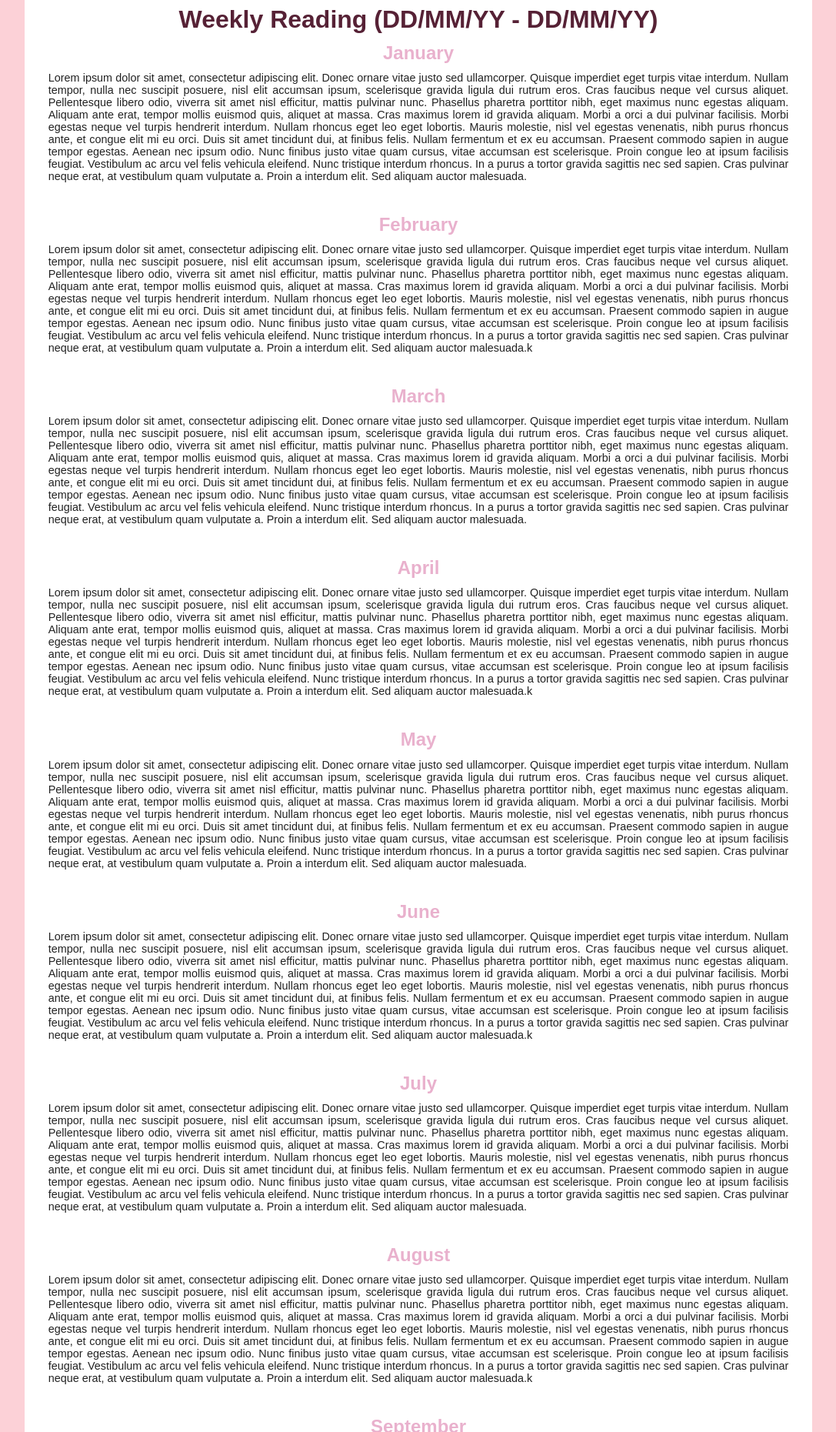
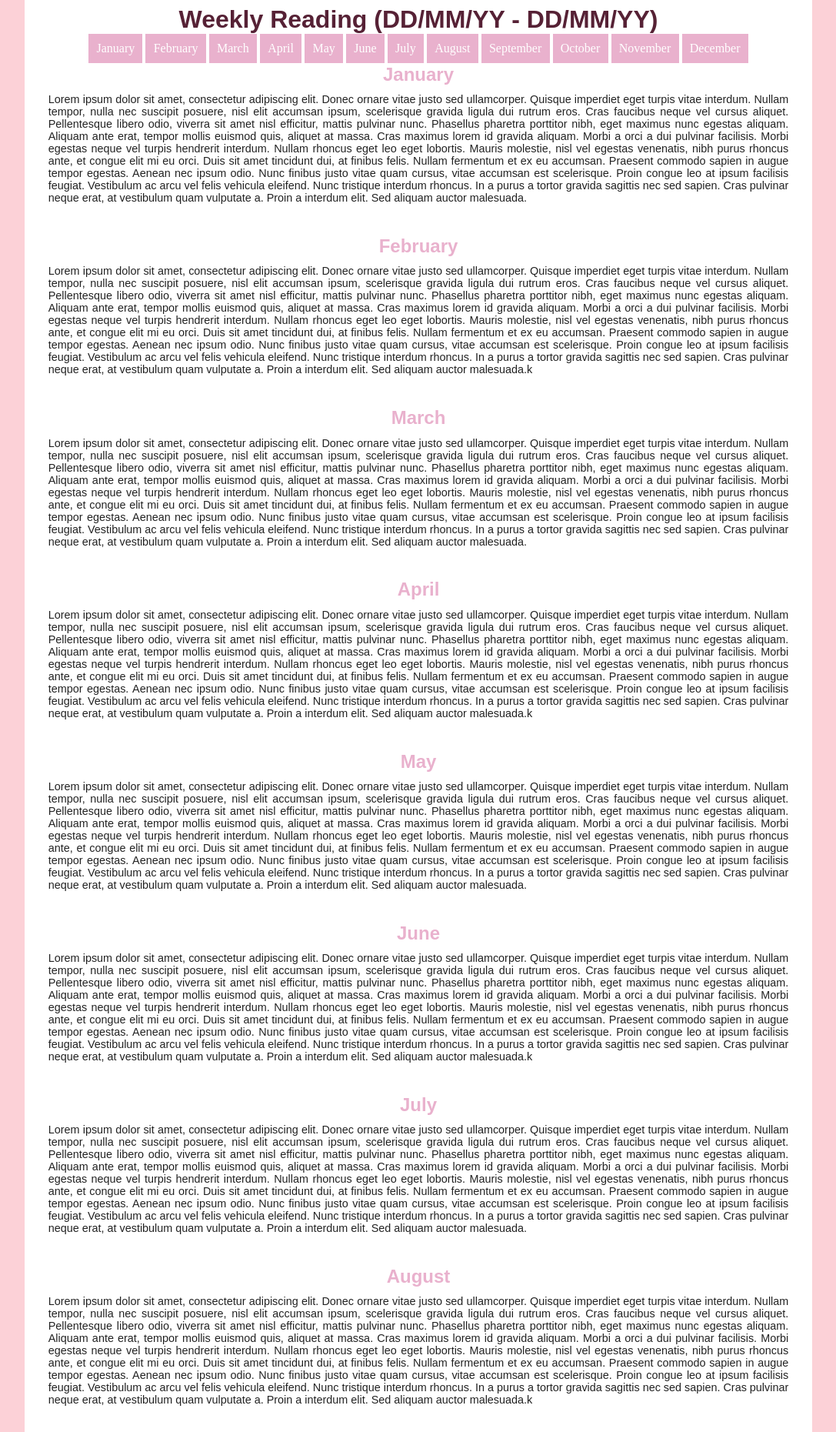
Before and after one commit to blossomcup/blossomcup.github.io, a plain HTML site: page index.html in a window 1280 px wide. Shown: the part 499-2360 px from the top of the page at 77% size, without its empty margins (96-1183 px from the left). Drawn offline with Linux system fonts and the light colour scheme; a web font is replaced by a local one.

Commit message:
Update index.html

```diff
--- a/index.html
+++ b/index.html
@@ -53,16 +53,22 @@
           color: #ffffff;
         }
 
+        a.month{
+          color:#ffffff;
+          padding: 1%;
+          margin-top: 1%;
+        }
+
         a.about, a.reading{
           color: #ffffff;
           padding: 1%;
           margin: 1%;
         }
-        a.about:link, a.about:visited, a.reading:link, a.reading:visited{
+        a.about:link, a.about:visited, a.reading:link, a.reading:visited, a.month:link, a.month:visited{
           text-decoration: none;
           background-color: #e9b1cd;
         }
-        a.about:hover, a.about:active, a.reading:hover, a.reading:active{
+        a.about:hover, a.about:active, a.reading:hover, a.reading:active, a.month:hover, a.month:active{
           text-decoration: underline;
           background-color: #562135;
         }
@@ -74,8 +80,9 @@
           background-color: #ffffff;
         }
 
-        div.about, div.reading{
+        div.about, div.reading, div.jump{
           padding-top: 1%;
+          text-align:center;
         }
 
         h2, h3{
@@ -127,17 +134,21 @@
           color: #ffffff;
         }
 
+        a.month{
+          color:#ffffff;
+          padding: 0%;
+        }
         a.about, a.reading{
           color: #ffffff;
           width: 50%;
           padding: 2% 10%;
           margin-top: 10%;
         }
-        a.about:link, a.about:visited, a.reading:link, a.reading:visited{
+        a.about:link, a.about:visited, a.reading:link, a.reading:visited, a.month:link, a.month:visited{
           text-decoration: none;
           background-color: #e9b1cd;
         }
-        a.about:hover, a.about:active, a.reading:hover, a.reading:active{
+        a.about:hover, a.about:active, a.reading:hover, a.reading:active, a.month:hover, a.month:active{
           text-decoration: underline;
           background-color: #562135;
         }
@@ -149,8 +160,9 @@
           background-color: #ffffff;
         }
 
-        div.about, div.reading{
+        div.about, div.reading, div.month{
           padding-top: 1%;
+          text-align:center;
         }
 
         h2, h3{
@@ -207,29 +219,56 @@
           <h3>Weekly Reading (DD/MM/YY - DD/MM/YY)</h3>
         </div>
 
+        <div class = "jump" onselectstart = "return false">
+          <a class = "month" href = "#jan">January</a>
+          <a class = "month" href = "#feb">February</a>
+          <a class = "month" href = "#mar">March</a>
+          <a class = "month" href = "#apr">April</a>
+          <a class = "month" href = "#may">May</a>
+          <a class = "month" href = "#jun">June</a>
+          <a class = "month" href = "#jul">July</a>
+          <a class = "month" href = "#aug">August</a>
+          <a class = "month" href = "#sept">September</a>
+          <a class = "month" href = "#oct">October</a>
+          <a class = "month" href = "#nov">November</a>
+          <a class = "month" href = "#dec">December</a>
+        </div>
+
         <div class = "r_list">
+          <a name="jan">
           <p class = "month" onselectstart="return false">January</p>
           <p class = "read">  Lorem ipsum dolor sit amet, consectetur adipiscing elit. Donec ornare vitae justo sed ullamcorper. Quisque imperdiet eget turpis vitae interdum. Nullam tempor, nulla nec suscipit posuere, nisl elit accumsan ipsum, scelerisque gravida ligula dui rutrum eros. Cras faucibus neque vel cursus aliquet. Pellentesque libero odio, viverra sit amet nisl efficitur, mattis pulvinar nunc. Phasellus pharetra porttitor nibh, eget maximus nunc egestas aliquam. Aliquam ante erat, tempor mollis euismod quis, aliquet at massa. Cras maximus lorem id gravida aliquam. Morbi a orci a dui pulvinar facilisis. Morbi egestas neque vel turpis hendrerit interdum. Nullam rhoncus eget leo eget lobortis. Mauris molestie, nisl vel egestas venenatis, nibh purus rhoncus ante, et congue elit mi eu orci. Duis sit amet tincidunt dui, at finibus felis. Nullam fermentum et ex eu accumsan. Praesent commodo sapien in augue tempor egestas. Aenean nec ipsum odio. Nunc finibus justo vitae quam cursus, vitae accumsan est scelerisque. Proin congue leo at ipsum facilisis feugiat. Vestibulum ac arcu vel felis vehicula eleifend. Nunc tristique interdum rhoncus. In a purus a tortor gravida sagittis nec sed sapien. Cras pulvinar neque erat, at vestibulum quam vulputate a. Proin a interdum elit. Sed aliquam auctor malesuada.</p>
+          <a name="feb">
           <p class = "month" onselectstart="return false">February</p>
           <p class ="read"> Lorem ipsum dolor sit amet, consectetur adipiscing elit. Donec ornare vitae justo sed ullamcorper. Quisque imperdiet eget turpis vitae interdum. Nullam tempor, nulla nec suscipit posuere, nisl elit accumsan ipsum, scelerisque gravida ligula dui rutrum eros. Cras faucibus neque vel cursus aliquet. Pellentesque libero odio, viverra sit amet nisl efficitur, mattis pulvinar nunc. Phasellus pharetra porttitor nibh, eget maximus nunc egestas aliquam. Aliquam ante erat, tempor mollis euismod quis, aliquet at massa. Cras maximus lorem id gravida aliquam. Morbi a orci a dui pulvinar facilisis. Morbi egestas neque vel turpis hendrerit interdum. Nullam rhoncus eget leo eget lobortis. Mauris molestie, nisl vel egestas venenatis, nibh purus rhoncus ante, et congue elit mi eu orci. Duis sit amet tincidunt dui, at finibus felis. Nullam fermentum et ex eu accumsan. Praesent commodo sapien in augue tempor egestas. Aenean nec ipsum odio. Nunc finibus justo vitae quam cursus, vitae accumsan est scelerisque. Proin congue leo at ipsum facilisis feugiat. Vestibulum ac arcu vel felis vehicula eleifend. Nunc tristique interdum rhoncus. In a purus a tortor gravida sagittis nec sed sapien. Cras pulvinar neque erat, at vestibulum quam vulputate a. Proin a interdum elit. Sed aliquam auctor malesuada.k</p>
+          <a name="mar">
           <p class = "month" onselectstart="return false">March</p>
           <p class = "read">  Lorem ipsum dolor sit amet, consectetur adipiscing elit. Donec ornare vitae justo sed ullamcorper. Quisque imperdiet eget turpis vitae interdum. Nullam tempor, nulla nec suscipit posuere, nisl elit accumsan ipsum, scelerisque gravida ligula dui rutrum eros. Cras faucibus neque vel cursus aliquet. Pellentesque libero odio, viverra sit amet nisl efficitur, mattis pulvinar nunc. Phasellus pharetra porttitor nibh, eget maximus nunc egestas aliquam. Aliquam ante erat, tempor mollis euismod quis, aliquet at massa. Cras maximus lorem id gravida aliquam. Morbi a orci a dui pulvinar facilisis. Morbi egestas neque vel turpis hendrerit interdum. Nullam rhoncus eget leo eget lobortis. Mauris molestie, nisl vel egestas venenatis, nibh purus rhoncus ante, et congue elit mi eu orci. Duis sit amet tincidunt dui, at finibus felis. Nullam fermentum et ex eu accumsan. Praesent commodo sapien in augue tempor egestas. Aenean nec ipsum odio. Nunc finibus justo vitae quam cursus, vitae accumsan est scelerisque. Proin congue leo at ipsum facilisis feugiat. Vestibulum ac arcu vel felis vehicula eleifend. Nunc tristique interdum rhoncus. In a purus a tortor gravida sagittis nec sed sapien. Cras pulvinar neque erat, at vestibulum quam vulputate a. Proin a interdum elit. Sed aliquam auctor malesuada.</p>
+          <a name="apr">
           <p class = "month" onselectstart="return false">April</p>
           <p class ="read"> Lorem ipsum dolor sit amet, consectetur adipiscing elit. Donec ornare vitae justo sed ullamcorper. Quisque imperdiet eget turpis vitae interdum. Nullam tempor, nulla nec suscipit posuere, nisl elit accumsan ipsum, scelerisque gravida ligula dui rutrum eros. Cras faucibus neque vel cursus aliquet. Pellentesque libero odio, viverra sit amet nisl efficitur, mattis pulvinar nunc. Phasellus pharetra porttitor nibh, eget maximus nunc egestas aliquam. Aliquam ante erat, tempor mollis euismod quis, aliquet at massa. Cras maximus lorem id gravida aliquam. Morbi a orci a dui pulvinar facilisis. Morbi egestas neque vel turpis hendrerit interdum. Nullam rhoncus eget leo eget lobortis. Mauris molestie, nisl vel egestas venenatis, nibh purus rhoncus ante, et congue elit mi eu orci. Duis sit amet tincidunt dui, at finibus felis. Nullam fermentum et ex eu accumsan. Praesent commodo sapien in augue tempor egestas. Aenean nec ipsum odio. Nunc finibus justo vitae quam cursus, vitae accumsan est scelerisque. Proin congue leo at ipsum facilisis feugiat. Vestibulum ac arcu vel felis vehicula eleifend. Nunc tristique interdum rhoncus. In a purus a tortor gravida sagittis nec sed sapien. Cras pulvinar neque erat, at vestibulum quam vulputate a. Proin a interdum elit. Sed aliquam auctor malesuada.k</p>
+          <a name="may">
           <p class = "month" onselectstart="return false">May</p>
           <p class = "read">  Lorem ipsum dolor sit amet, consectetur adipiscing elit. Donec ornare vitae justo sed ullamcorper. Quisque imperdiet eget turpis vitae interdum. Nullam tempor, nulla nec suscipit posuere, nisl elit accumsan ipsum, scelerisque gravida ligula dui rutrum eros. Cras faucibus neque vel cursus aliquet. Pellentesque libero odio, viverra sit amet nisl efficitur, mattis pulvinar nunc. Phasellus pharetra porttitor nibh, eget maximus nunc egestas aliquam. Aliquam ante erat, tempor mollis euismod quis, aliquet at massa. Cras maximus lorem id gravida aliquam. Morbi a orci a dui pulvinar facilisis. Morbi egestas neque vel turpis hendrerit interdum. Nullam rhoncus eget leo eget lobortis. Mauris molestie, nisl vel egestas venenatis, nibh purus rhoncus ante, et congue elit mi eu orci. Duis sit amet tincidunt dui, at finibus felis. Nullam fermentum et ex eu accumsan. Praesent commodo sapien in augue tempor egestas. Aenean nec ipsum odio. Nunc finibus justo vitae quam cursus, vitae accumsan est scelerisque. Proin congue leo at ipsum facilisis feugiat. Vestibulum ac arcu vel felis vehicula eleifend. Nunc tristique interdum rhoncus. In a purus a tortor gravida sagittis nec sed sapien. Cras pulvinar neque erat, at vestibulum quam vulputate a. Proin a interdum elit. Sed aliquam auctor malesuada.</p>
+          <a name="jun">
           <p class = "month" onselectstart="return false">June</p>
           <p class ="read"> Lorem ipsum dolor sit amet, consectetur adipiscing elit. Donec ornare vitae justo sed ullamcorper. Quisque imperdiet eget turpis vitae interdum. Nullam tempor, nulla nec suscipit posuere, nisl elit accumsan ipsum, scelerisque gravida ligula dui rutrum eros. Cras faucibus neque vel cursus aliquet. Pellentesque libero odio, viverra sit amet nisl efficitur, mattis pulvinar nunc. Phasellus pharetra porttitor nibh, eget maximus nunc egestas aliquam. Aliquam ante erat, tempor mollis euismod quis, aliquet at massa. Cras maximus lorem id gravida aliquam. Morbi a orci a dui pulvinar facilisis. Morbi egestas neque vel turpis hendrerit interdum. Nullam rhoncus eget leo eget lobortis. Mauris molestie, nisl vel egestas venenatis, nibh purus rhoncus ante, et congue elit mi eu orci. Duis sit amet tincidunt dui, at finibus felis. Nullam fermentum et ex eu accumsan. Praesent commodo sapien in augue tempor egestas. Aenean nec ipsum odio. Nunc finibus justo vitae quam cursus, vitae accumsan est scelerisque. Proin congue leo at ipsum facilisis feugiat. Vestibulum ac arcu vel felis vehicula eleifend. Nunc tristique interdum rhoncus. In a purus a tortor gravida sagittis nec sed sapien. Cras pulvinar neque erat, at vestibulum quam vulputate a. Proin a interdum elit. Sed aliquam auctor malesuada.k</p>
+          <a name="jul">
           <p class = "month" onselectstart="return false">July</p>
           <p class = "read">  Lorem ipsum dolor sit amet, consectetur adipiscing elit. Donec ornare vitae justo sed ullamcorper. Quisque imperdiet eget turpis vitae interdum. Nullam tempor, nulla nec suscipit posuere, nisl elit accumsan ipsum, scelerisque gravida ligula dui rutrum eros. Cras faucibus neque vel cursus aliquet. Pellentesque libero odio, viverra sit amet nisl efficitur, mattis pulvinar nunc. Phasellus pharetra porttitor nibh, eget maximus nunc egestas aliquam. Aliquam ante erat, tempor mollis euismod quis, aliquet at massa. Cras maximus lorem id gravida aliquam. Morbi a orci a dui pulvinar facilisis. Morbi egestas neque vel turpis hendrerit interdum. Nullam rhoncus eget leo eget lobortis. Mauris molestie, nisl vel egestas venenatis, nibh purus rhoncus ante, et congue elit mi eu orci. Duis sit amet tincidunt dui, at finibus felis. Nullam fermentum et ex eu accumsan. Praesent commodo sapien in augue tempor egestas. Aenean nec ipsum odio. Nunc finibus justo vitae quam cursus, vitae accumsan est scelerisque. Proin congue leo at ipsum facilisis feugiat. Vestibulum ac arcu vel felis vehicula eleifend. Nunc tristique interdum rhoncus. In a purus a tortor gravida sagittis nec sed sapien. Cras pulvinar neque erat, at vestibulum quam vulputate a. Proin a interdum elit. Sed aliquam auctor malesuada.</p>
+          <a name="aug">
           <p class = "month" onselectstart="return false">August</p>
           <p class ="read"> Lorem ipsum dolor sit amet, consectetur adipiscing elit. Donec ornare vitae justo sed ullamcorper. Quisque imperdiet eget turpis vitae interdum. Nullam tempor, nulla nec suscipit posuere, nisl elit accumsan ipsum, scelerisque gravida ligula dui rutrum eros. Cras faucibus neque vel cursus aliquet. Pellentesque libero odio, viverra sit amet nisl efficitur, mattis pulvinar nunc. Phasellus pharetra porttitor nibh, eget maximus nunc egestas aliquam. Aliquam ante erat, tempor mollis euismod quis, aliquet at massa. Cras maximus lorem id gravida aliquam. Morbi a orci a dui pulvinar facilisis. Morbi egestas neque vel turpis hendrerit interdum. Nullam rhoncus eget leo eget lobortis. Mauris molestie, nisl vel egestas venenatis, nibh purus rhoncus ante, et congue elit mi eu orci. Duis sit amet tincidunt dui, at finibus felis. Nullam fermentum et ex eu accumsan. Praesent commodo sapien in augue tempor egestas. Aenean nec ipsum odio. Nunc finibus justo vitae quam cursus, vitae accumsan est scelerisque. Proin congue leo at ipsum facilisis feugiat. Vestibulum ac arcu vel felis vehicula eleifend. Nunc tristique interdum rhoncus. In a purus a tortor gravida sagittis nec sed sapien. Cras pulvinar neque erat, at vestibulum quam vulputate a. Proin a interdum elit. Sed aliquam auctor malesuada.k</p>
+          <a name="sept">
           <p class = "month" onselectstart="return false">September</p>
           <p class = "read">  Lorem ipsum dolor sit amet, consectetur adipiscing elit. Donec ornare vitae justo sed ullamcorper. Quisque imperdiet eget turpis vitae interdum. Nullam tempor, nulla nec suscipit posuere, nisl elit accumsan ipsum, scelerisque gravida ligula dui rutrum eros. Cras faucibus neque vel cursus aliquet. Pellentesque libero odio, viverra sit amet nisl efficitur, mattis pulvinar nunc. Phasellus pharetra porttitor nibh, eget maximus nunc egestas aliquam. Aliquam ante erat, tempor mollis euismod quis, aliquet at massa. Cras maximus lorem id gravida aliquam. Morbi a orci a dui pulvinar facilisis. Morbi egestas neque vel turpis hendrerit interdum. Nullam rhoncus eget leo eget lobortis. Mauris molestie, nisl vel egestas venenatis, nibh purus rhoncus ante, et congue elit mi eu orci. Duis sit amet tincidunt dui, at finibus felis. Nullam fermentum et ex eu accumsan. Praesent commodo sapien in augue tempor egestas. Aenean nec ipsum odio. Nunc finibus justo vitae quam cursus, vitae accumsan est scelerisque. Proin congue leo at ipsum facilisis feugiat. Vestibulum ac arcu vel felis vehicula eleifend. Nunc tristique interdum rhoncus. In a purus a tortor gravida sagittis nec sed sapien. Cras pulvinar neque erat, at vestibulum quam vulputate a. Proin a interdum elit. Sed aliquam auctor malesuada.</p>
+          <a name="oct">
           <p class = "month" onselectstart="return false">October</p>
           <p class ="read"> Lorem ipsum dolor sit amet, consectetur adipiscing elit. Donec ornare vitae justo sed ullamcorper. Quisque imperdiet eget turpis vitae interdum. Nullam tempor, nulla nec suscipit posuere, nisl elit accumsan ipsum, scelerisque gravida ligula dui rutrum eros. Cras faucibus neque vel cursus aliquet. Pellentesque libero odio, viverra sit amet nisl efficitur, mattis pulvinar nunc. Phasellus pharetra porttitor nibh, eget maximus nunc egestas aliquam. Aliquam ante erat, tempor mollis euismod quis, aliquet at massa. Cras maximus lorem id gravida aliquam. Morbi a orci a dui pulvinar facilisis. Morbi egestas neque vel turpis hendrerit interdum. Nullam rhoncus eget leo eget lobortis. Mauris molestie, nisl vel egestas venenatis, nibh purus rhoncus ante, et congue elit mi eu orci. Duis sit amet tincidunt dui, at finibus felis. Nullam fermentum et ex eu accumsan. Praesent commodo sapien in augue tempor egestas. Aenean nec ipsum odio. Nunc finibus justo vitae quam cursus, vitae accumsan est scelerisque. Proin congue leo at ipsum facilisis feugiat. Vestibulum ac arcu vel felis vehicula eleifend. Nunc tristique interdum rhoncus. In a purus a tortor gravida sagittis nec sed sapien. Cras pulvinar neque erat, at vestibulum quam vulputate a. Proin a interdum elit. Sed aliquam auctor malesuada.k</p>
+          <a name="nov">
           <p class = "month" onselectstart="return false">November</p>
           <p class = "read">  Lorem ipsum dolor sit amet, consectetur adipiscing elit. Donec ornare vitae justo sed ullamcorper. Quisque imperdiet eget turpis vitae interdum. Nullam tempor, nulla nec suscipit posuere, nisl elit accumsan ipsum, scelerisque gravida ligula dui rutrum eros. Cras faucibus neque vel cursus aliquet. Pellentesque libero odio, viverra sit amet nisl efficitur, mattis pulvinar nunc. Phasellus pharetra porttitor nibh, eget maximus nunc egestas aliquam. Aliquam ante erat, tempor mollis euismod quis, aliquet at massa. Cras maximus lorem id gravida aliquam. Morbi a orci a dui pulvinar facilisis. Morbi egestas neque vel turpis hendrerit interdum. Nullam rhoncus eget leo eget lobortis. Mauris molestie, nisl vel egestas venenatis, nibh purus rhoncus ante, et congue elit mi eu orci. Duis sit amet tincidunt dui, at finibus felis. Nullam fermentum et ex eu accumsan. Praesent commodo sapien in augue tempor egestas. Aenean nec ipsum odio. Nunc finibus justo vitae quam cursus, vitae accumsan est scelerisque. Proin congue leo at ipsum facilisis feugiat. Vestibulum ac arcu vel felis vehicula eleifend. Nunc tristique interdum rhoncus. In a purus a tortor gravida sagittis nec sed sapien. Cras pulvinar neque erat, at vestibulum quam vulputate a. Proin a interdum elit. Sed aliquam auctor malesuada.</p>
+          <a name="dec">
           <p class = "month" onselectstart="return false">December</p>
           <p class ="read"> Lorem ipsum dolor sit amet, consectetur adipiscing elit. Donec ornare vitae justo sed ullamcorper. Quisque imperdiet eget turpis vitae interdum. Nullam tempor, nulla nec suscipit posuere, nisl elit accumsan ipsum, scelerisque gravida ligula dui rutrum eros. Cras faucibus neque vel cursus aliquet. Pellentesque libero odio, viverra sit amet nisl efficitur, mattis pulvinar nunc. Phasellus pharetra porttitor nibh, eget maximus nunc egestas aliquam. Aliquam ante erat, tempor mollis euismod quis, aliquet at massa. Cras maximus lorem id gravida aliquam. Morbi a orci a dui pulvinar facilisis. Morbi egestas neque vel turpis hendrerit interdum. Nullam rhoncus eget leo eget lobortis. Mauris molestie, nisl vel egestas venenatis, nibh purus rhoncus ante, et congue elit mi eu orci. Duis sit amet tincidunt dui, at finibus felis. Nullam fermentum et ex eu accumsan. Praesent commodo sapien in augue tempor egestas. Aenean nec ipsum odio. Nunc finibus justo vitae quam cursus, vitae accumsan est scelerisque. Proin congue leo at ipsum facilisis feugiat. Vestibulum ac arcu vel felis vehicula eleifend. Nunc tristique interdum rhoncus. In a purus a tortor gravida sagittis nec sed sapien. Cras pulvinar neque erat, at vestibulum quam vulputate a. Proin a interdum elit. Sed aliquam auctor malesuada.k</p>
         </div>
```
